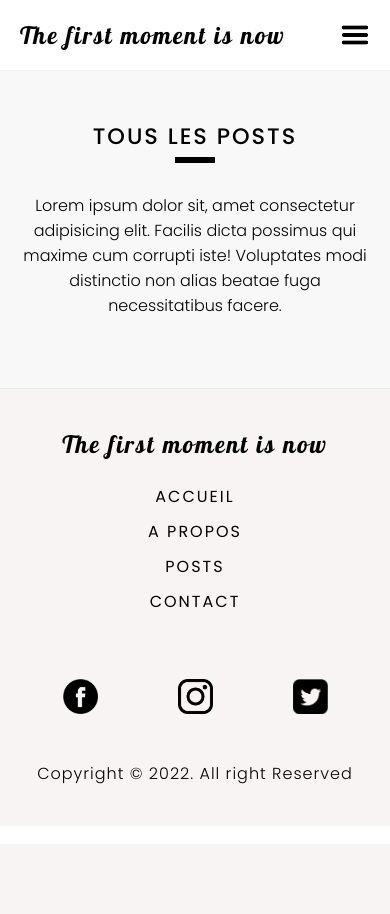
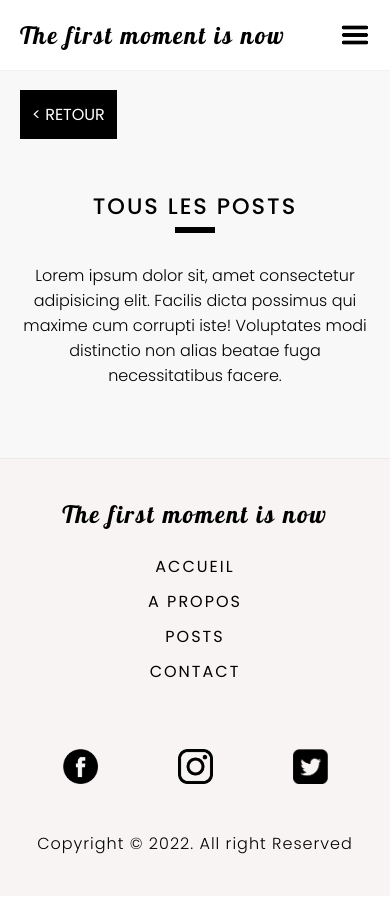
Before and after one commit to paul-ndl/review-blog, a PHP site: page /reviews.php in a window 390 px wide. Before the commit the page ends 784 px from the top, so only its background shows below. Run offline with PHP 8.4, Linux system fonts and the light colour scheme; data that the repository does not hold is empty.

Commit message:
mise en place serveur ovh

```diff
--- a/style.css
+++ b/style.css
@@ -309,7 +309,7 @@
     display: grid;
     grid-template-columns: 1fr 1fr;
     grid-gap: 20px;
-    height: 60vh;
+    min-height: 60vh;
 }
 
 .about .contentBx .content
@@ -830,6 +830,11 @@
         margin-top: 70px;
     }
 
+    .allPost
+    {
+        margin-top: 70px;
+    }
+
     .comments .comment_header
     {
         flex-direction: column;
```
